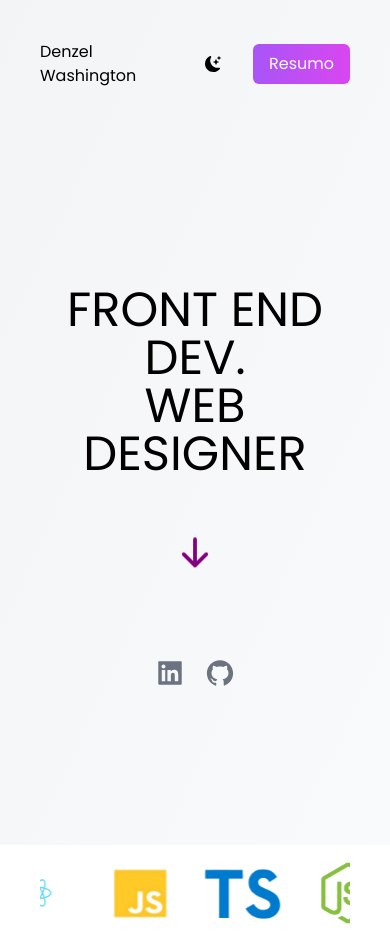
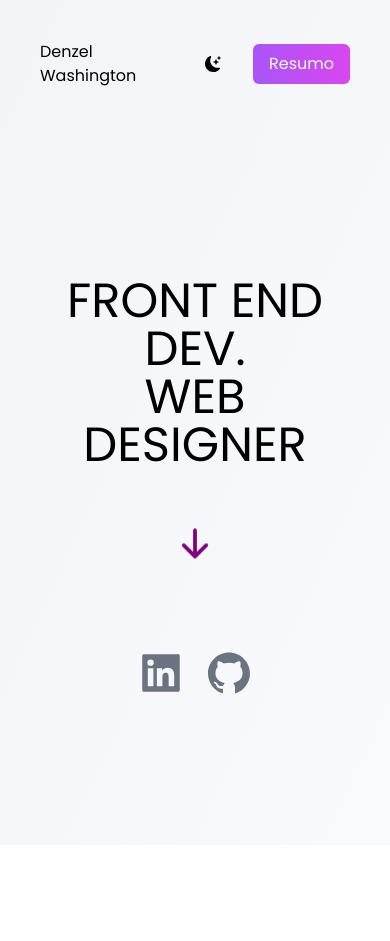
Before and after one commit to denzelws/portfolio, a Next.js app: page / in a window 390 px wide. After the commit the page ends 845 px from the top, so only its background shows below. Built offline with nearby package versions, Linux system fonts and the light colour scheme.

Commit message:
Change styles at Information and remove Scroll

```diff
--- a/src/components/Information/index.tsx
+++ b/src/components/Information/index.tsx
@@ -22,14 +22,13 @@ const Information = () => {
           <BsArrowDownShort style={{ fill: 'purple' }}/>
         </span>
 
-        <div className='flex text-3xl lg:text-4xl text-gray-500 gap-5 mt-10 cursor-pointer'>
+        <div className='flex text-5xl lg:text-4xl text-gray-500 gap-5 mt-10 cursor-pointer'>
           <AiFillLinkedin/>
           <AiFillGithub/>
         </div>
         </div>
 
       </div>
-        <Scroll />
     </div>
   );
 };
```
